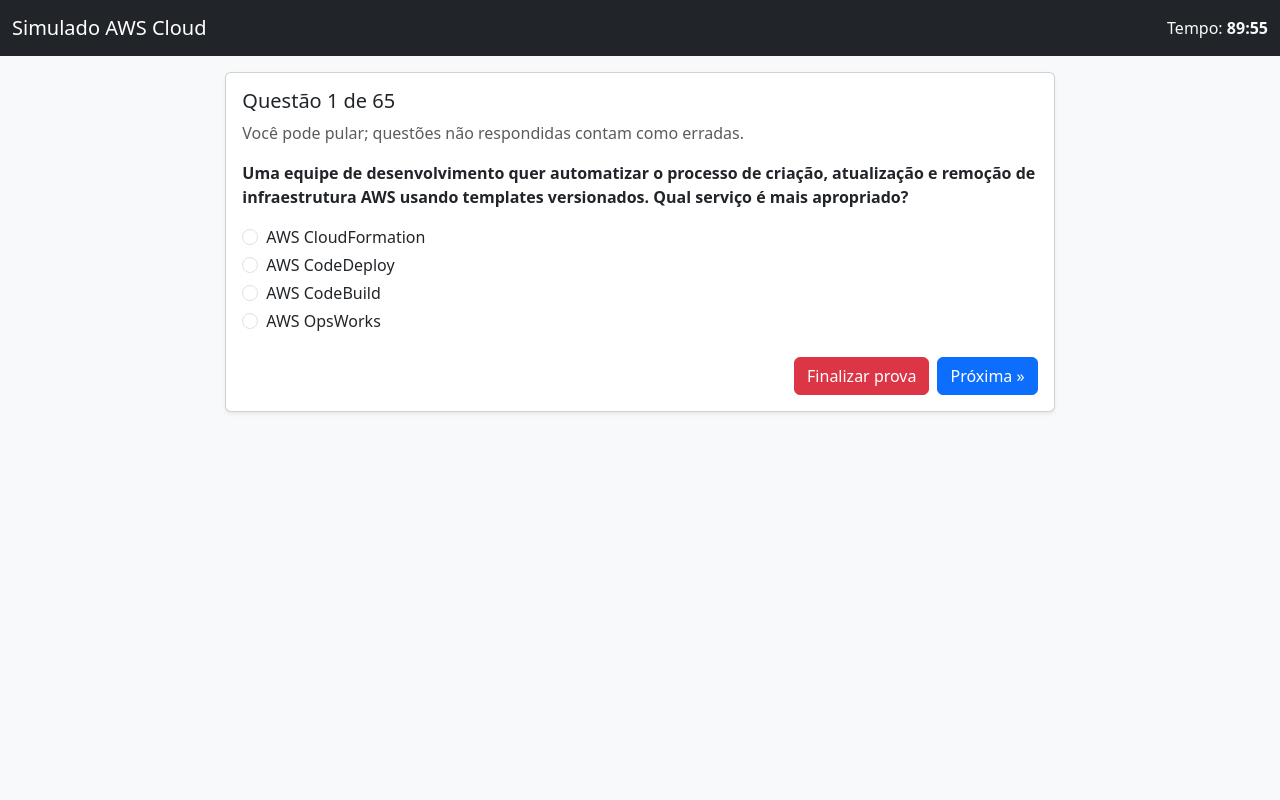
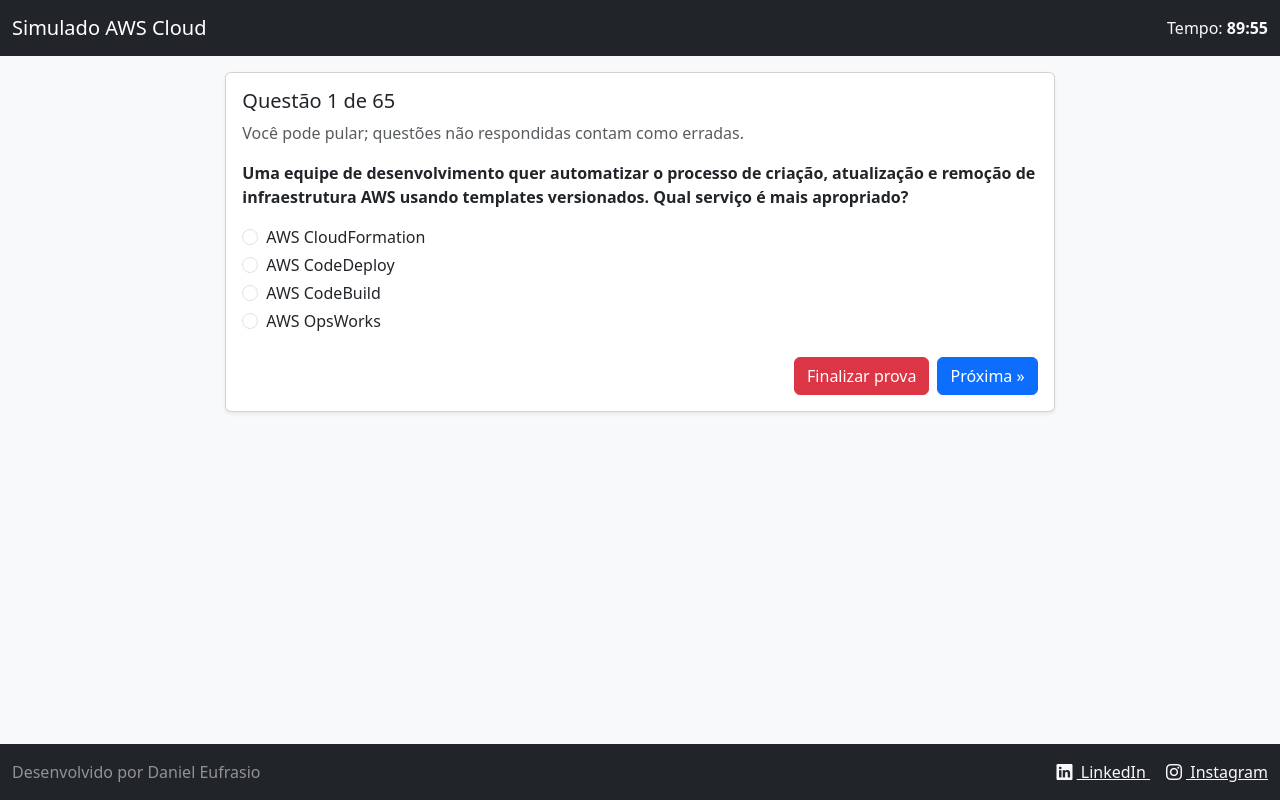
Before and after one commit to danieleufrasio/Simulado-AWS-Clound-Protitioner--Desenvolvido-por-Daniel-Eufrasio, a plain HTML site: page index.html in a window 1280 px wide. Drawn offline with nearby package versions, Linux system fonts and the light colour scheme.

Commit message:
second commit

```diff
--- a/index.html
+++ b/index.html
@@ -8,7 +8,7 @@
   <meta name="viewport" content="width=device-width, initial-scale=1">
 
   <link href="https://cdn.jsdelivr.net/npm/bootstrap@5.3.3/dist/css/bootstrap.min.css" rel="stylesheet">
-
+<link rel="stylesheet" href="https://cdn.jsdelivr.net/npm/bootstrap-icons@1.11.3/font/bootstrap-icons.min.css">
   <style>
     /* Faz o body ocupar a altura toda e permite scroll interno */
     html, body {
@@ -64,7 +64,22 @@
     <!-- JS injeta a questão atual ou o resultado -->
   </div>
 </main>
+<footer class="footer mt-auto py-3 bg-dark text-light">
+  <div class="container-fluid d-flex justify-content-between align-items-center">
+    <span class="text-white-50">
+      Desenvolvido por Daniel Eufrasio
+    </span>
 
+    <div>
+      <a href="https://www.linkedin.com/in/danieleufrasio/" target="_blank" class="text-light me-3 footer-link">
+        <i class="bi bi-linkedin me-1"></i> LinkedIn
+      </a>
+      <a href="https://www.instagram.com/eufrasio_cyborg/" target="_blank" class="text-light footer-link">
+        <i class="bi bi-instagram me-1"></i> Instagram
+      </a>
+    </div>
+  </div>
+</footer>
 <script src="questions.js"></script>
 <script src="script.js"></script>
 <script src="https://cdn.jsdelivr.net/npm/bootstrap@5.3.3/dist/js/bootstrap.bundle.min.js"></script>
```
